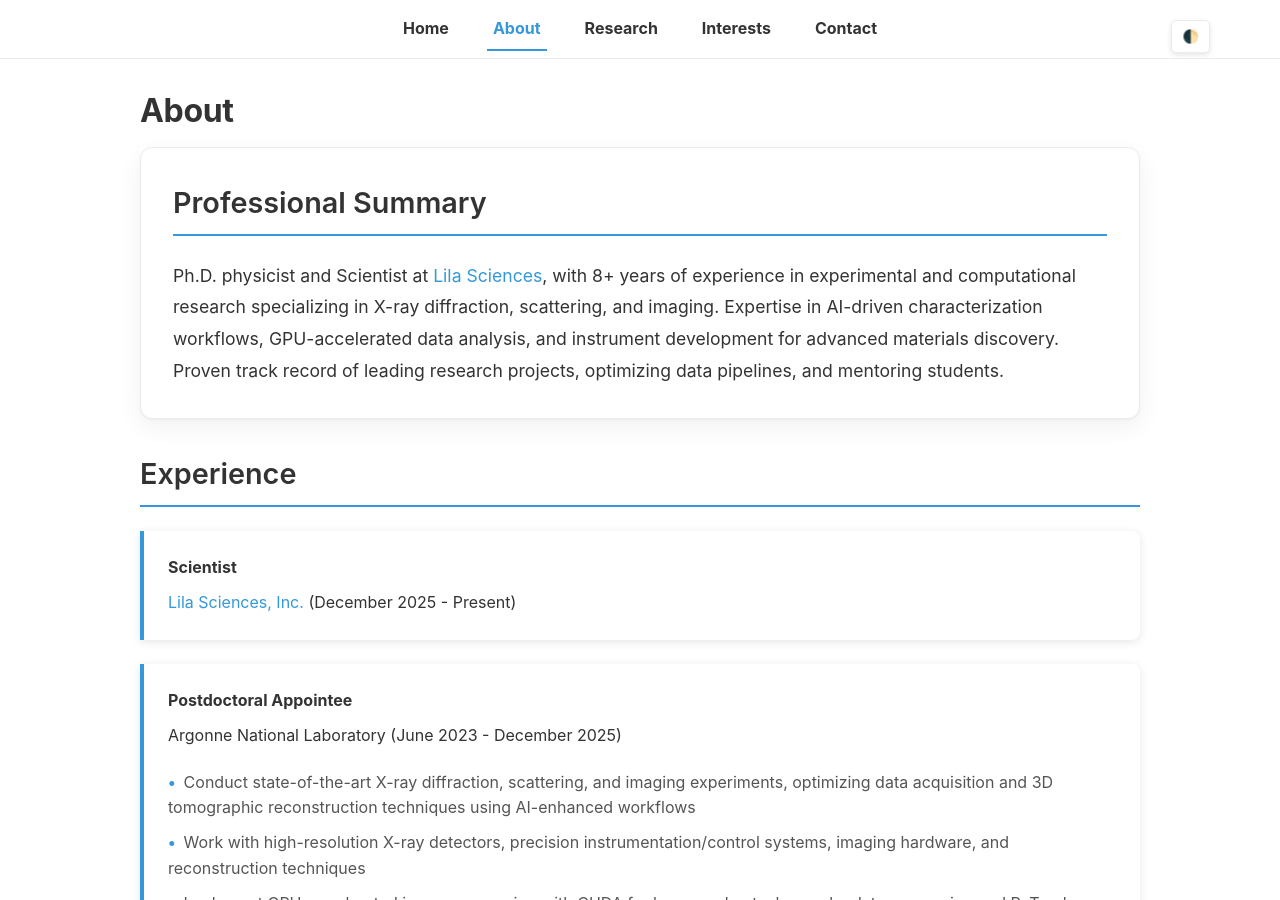
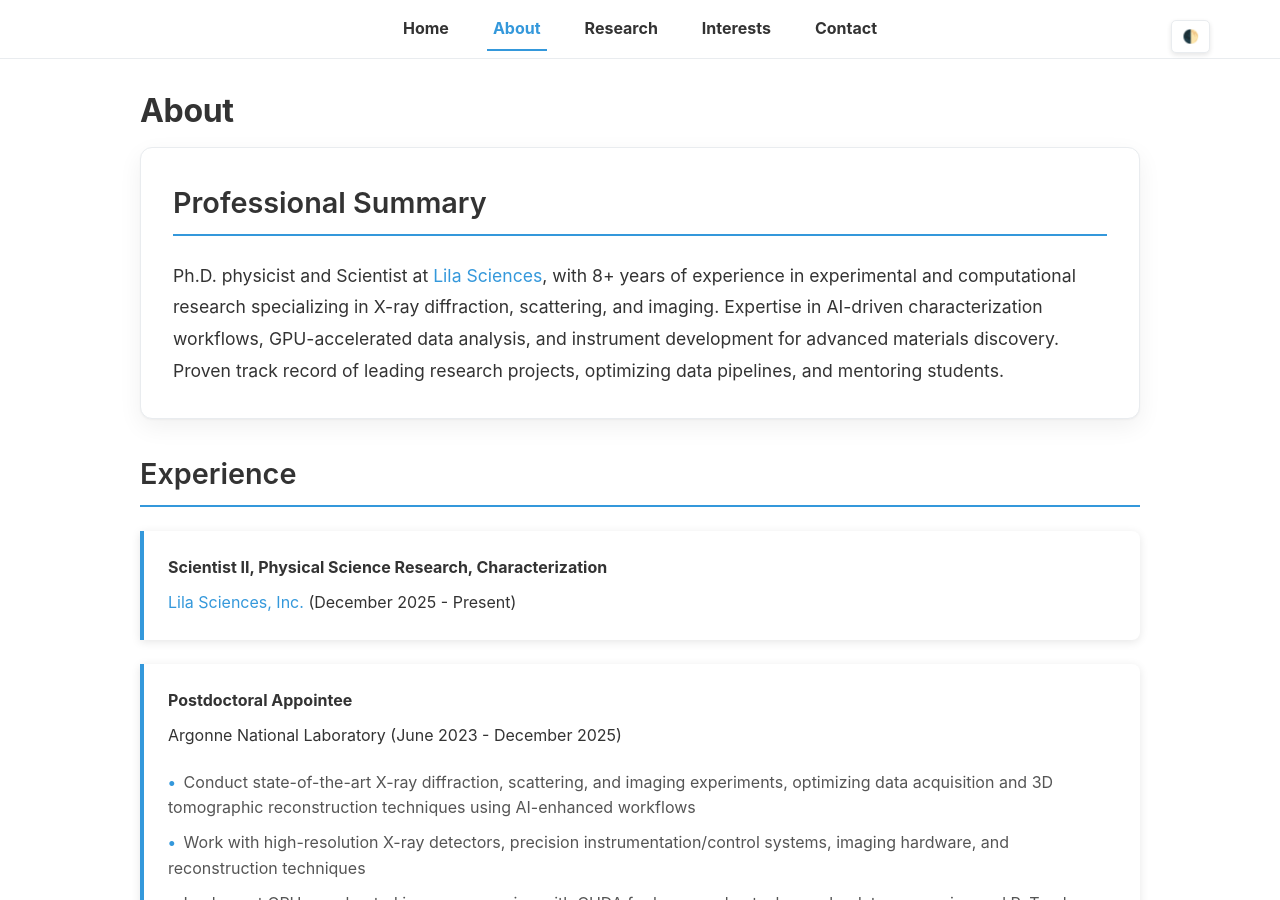
Before and after one commit to jmccourt11/jmccourt11.github.io, a Jekyll site: the page built from about.html, in a window 1280 px wide and 900 px high. Built offline with Jekyll 4.4.1, drawn with Linux system fonts in a browser that asks for light colours.

Commit message:
Update title and add work email
- Correct title to "Scientist II, Physical Science Research, Characterization"
- Add jmccourt@lila.ai to contact page (above personal Gmail)
- Update contact page meta description

Co-Authored-By: Claude Sonnet 4.6 <noreply@anthropic.com>

```diff
--- a/_data/experience.yml
+++ b/_data/experience.yml
@@ -1,4 +1,4 @@
-- title: Scientist
+- title: "Scientist II, Physical Science Research, Characterization"
   org: Lila Sciences, Inc.
   url: https://www.lila.ai
   dates: December 2025 - Present
--- a/contact.html
+++ b/contact.html
@@ -15,6 +15,10 @@ description: "Get in touch with Joseph McCourt — physicist at Argonne National
                             <div class="contact-item">
                                 <svg xmlns="http://www.w3.org/2000/svg" viewBox="0 0 448 512" aria-hidden="true"><path d="M224 256c70.7 0 128-57.3 128-128S294.7 0 224 0 96 57.3 96 128s57.3 128 128 128zm89.6 32h-16.7c-22.2 10.2-46.9 16-72.9 16s-50.6-5.8-72.9-16h-16.7C60.2 288 0 348.2 0 422.4V464c0 26.5 21.5 48 48 48h352c26.5 0 48-21.5 48-48v-41.6c0-74.2-60.2-134.4-134.4-134.4z"/></svg>
                                 <span>Joseph McCourt</span>
+                            </div>
+                            <div class="contact-item">
+                                <svg xmlns="http://www.w3.org/2000/svg" viewBox="0 0 512 512" aria-hidden="true"><path d="M502.3 190.8c3.9-3.1 9.7-.2 9.7 4.7V400c0 26.5-21.5 48-48 48H48c-26.5 0-48-21.5-48-48V195.6c0-5 5.7-7.8 9.7-4.7 22.4 17.4 52.1 39.5 154.1 113.6 21.1 15.4 56.7 47.8 92.2 47.6 35.7.3 72-32.8 92.3-47.6 102-74.1 131.6-96.3 154-113.7zM256 320c23.2.4 56.6-29.2 73.4-41.4 132.7-96.3 142.8-104.7 173.4-128.7 5.8-4.5 9.2-11.5 9.2-18.9v-19c0-26.5-21.5-48-48-48H48C21.5 64 0 85.5 0 112v19c0 7.4 3.4 14.3 9.2 18.9 30.6 23.9 40.7 32.4 173.4 128.7 16.8 12.2 50.2 41.8 73.4 41.4z"/></svg>
+                                <a href="mailto:jmccourt@lila.ai">jmccourt@lila.ai</a>
                             </div>
                             <div class="contact-item">
                                 <svg xmlns="http://www.w3.org/2000/svg" viewBox="0 0 512 512" aria-hidden="true"><path d="M502.3 190.8c3.9-3.1 9.7-.2 9.7 4.7V400c0 26.5-21.5 48-48 48H48c-26.5 0-48-21.5-48-48V195.6c0-5 5.7-7.8 9.7-4.7 22.4 17.4 52.1 39.5 154.1 113.6 21.1 15.4 56.7 47.8 92.2 47.6 35.7.3 72-32.8 92.3-47.6 102-74.1 131.6-96.3 154-113.7zM256 320c23.2.4 56.6-29.2 73.4-41.4 132.7-96.3 142.8-104.7 173.4-128.7 5.8-4.5 9.2-11.5 9.2-18.9v-19c0-26.5-21.5-48-48-48H48C21.5 64 0 85.5 0 112v19c0 7.4 3.4 14.3 9.2 18.9 30.6 23.9 40.7 32.4 173.4 128.7 16.8 12.2 50.2 41.8 73.4 41.4z"/></svg>
```
Also changed, not shown: other parts of contact.html (+1 -1 lines).
